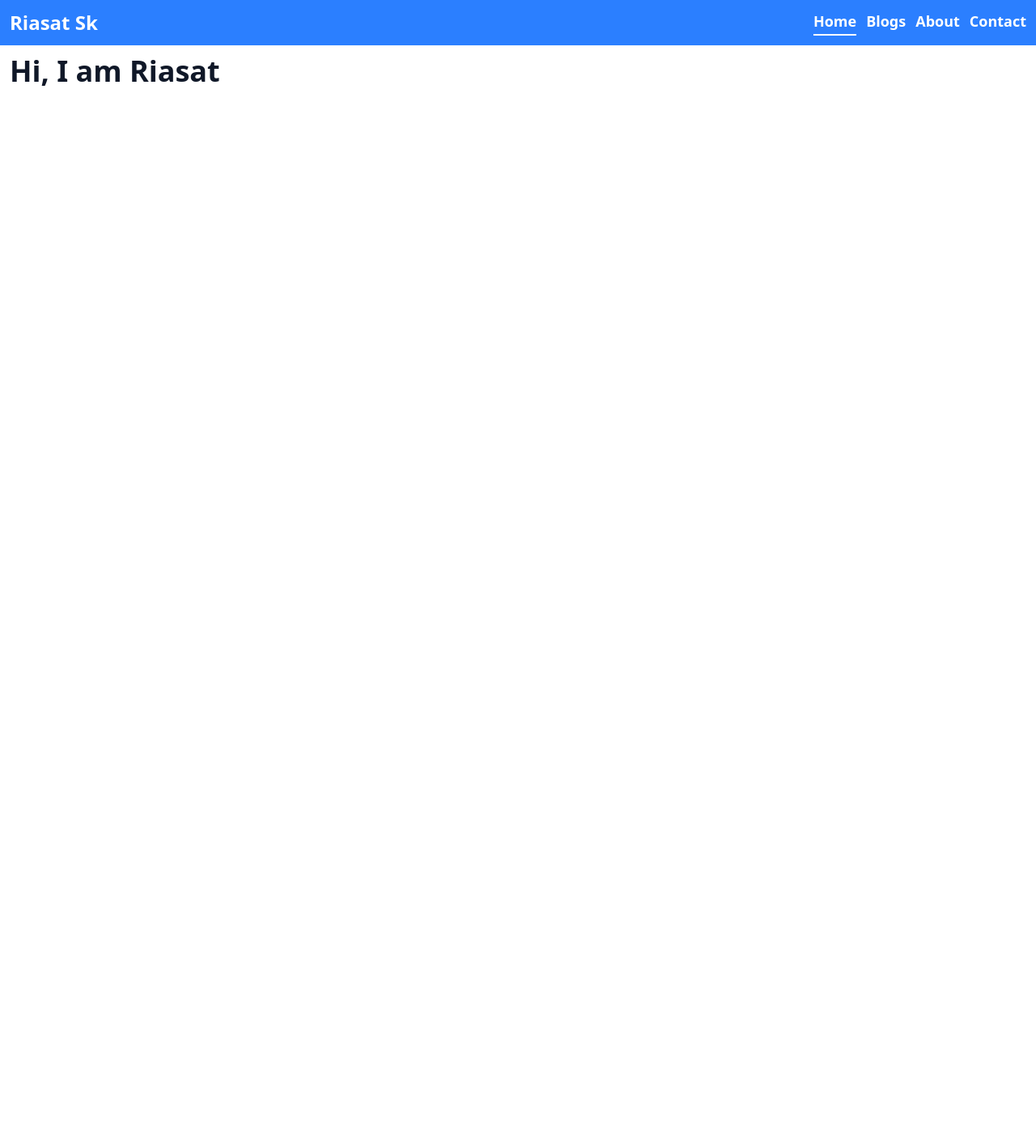
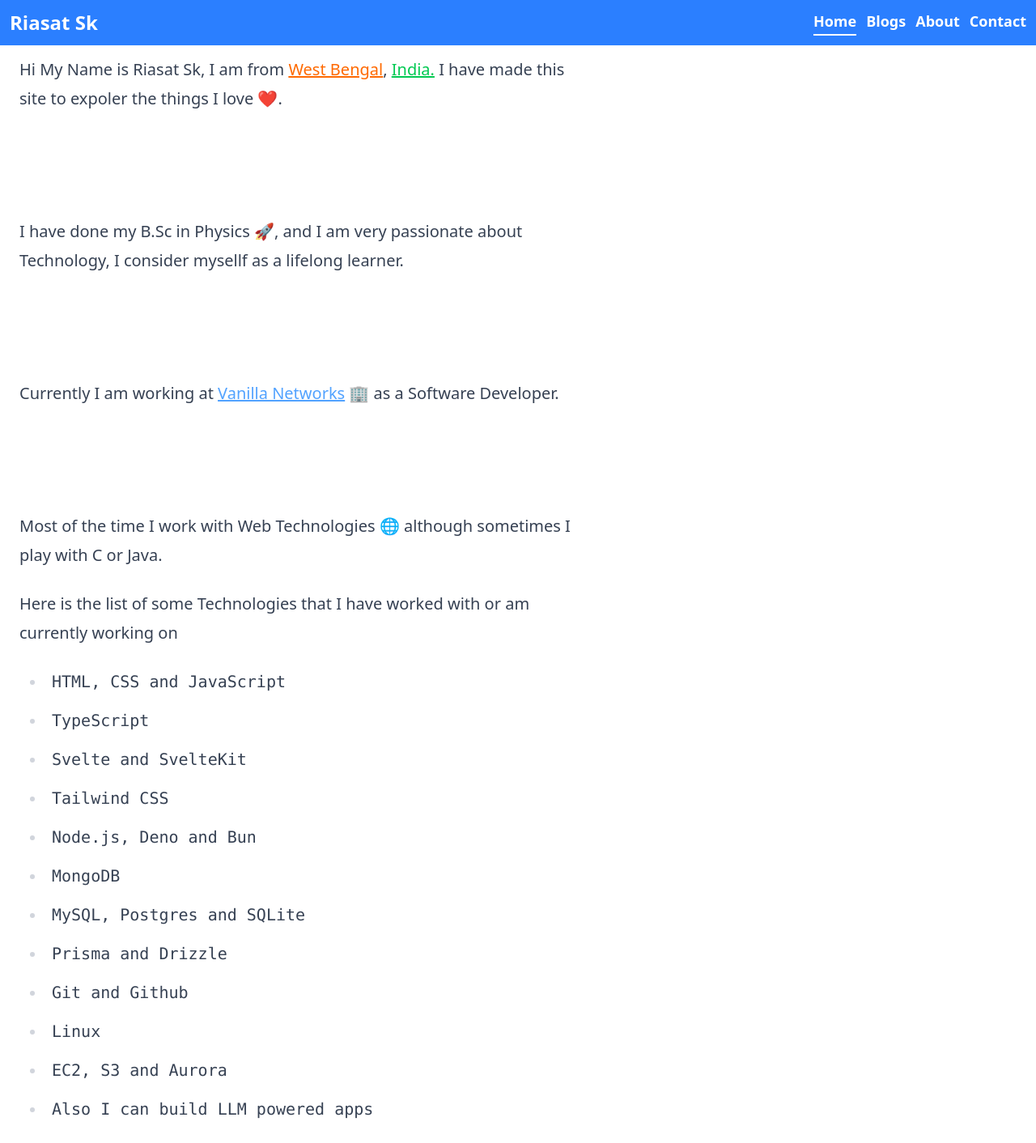
Before and after one commit to riasatsk/riasat.dev, a SvelteKit app: page / in a window 1280 px wide. Shown: the whole page at 81% size. Before the commit the page ends 800 px from the top, so only its background shows below. Built offline with nearby package versions, Linux system fonts and the light colour scheme.

Commit message:
modified:   src/routes/+layout.svelte 	modified:   src/routes/+page.svelte 	modified:   src/routes/about/+page.svelte

```diff
--- a/src/routes/+layout.svelte
+++ b/src/routes/+layout.svelte
@@ -5,13 +5,20 @@
 	let { children } = $props();
 </script>
 
-<nav class="bg-blue-500 p-3 md:flex md:justify-between text-white">
+<div class="flex flex-col">
+	<nav class="sticky top-0 flex-none bg-blue-500 p-3 text-white md:flex md:justify-between">
 		<h1 class="font-sans text-2xl font-bold"><a href="/">Riasat Sk</a></h1>
 		<ul class="flex gap-3 text-lg font-semibold">
 			<li class={page.url.pathname === '/' ? 'border-b-2' : ''}><a href="/">Home</a></li>
 			<li class={page.url.pathname === '/blogs' ? 'border-b-2' : ''}><a href="/blogs">Blogs</a></li>
 			<li class={page.url.pathname === '/about' ? 'border-b-2' : ''}><a href="/about">About</a></li>
-		<li class={page.url.pathname === '/contact' ? 'border-b-2' : ''}><a href="/contact">Contact</a></li>
+			<li class={page.url.pathname === '/contact' ? 'border-b-2' : ''}>
+				<a href="/contact">Contact</a>
+			</li>
 		</ul>
 	</nav>
+
+	<main class="flex-1">
 		{@render children()}
+	</main>
+</div>
--- a/src/routes/+page.svelte
+++ b/src/routes/+page.svelte
@@ -1,6 +1,41 @@
 <svelte:head>
     <title>Riasat's Web Page</title>
 </svelte:head>
-<main class="prose xl:prose-xl p-3">
-<h2 class="dark:text-white">Hi, I am Riasat</h2>
+<main class="prose xl:prose-xl p-3 dark:text-white md:px-6">
+	<p>
+		Hi My Name is Riasat Sk, I am from <a
+			class="text-orange-500"
+			href="https://en.wikipedia.org/wiki/West_Bengal">West Bengal</a
+		>, <a class="text-green-500" href="https://en.wikipedia.org/wiki/India">India.</a> I have made this
+		site to expoler the things I love ❤️.
+	</p>
+	<h2 class="text-white">Education</h2>
+	<p>
+		I have done my B.Sc in Physics 🚀, and I am very passionate about Technology, I consider mysellf
+		as a lifelong learner.
+	</p>
+	<h2 class="text-white">Work</h2>
+	<p>
+		Currently I am working at <a class="text-blue-400" href="https://vanillanetworks.co.in/"
+			>Vanilla Networks</a
+		> 🏢 as a Software Developer.
+	</p>
+
+	<h2 class="text-white">Programming</h2>
+	<p>Most of the time I work with Web Technologies 🌐 although sometimes I play with C or Java.</p>
+	<p>Here is the list of some Technologies that I have worked with or am currently working on</p>
+	<ul class="font-mono">
+		<li>HTML, CSS and JavaScript</li>
+		<li>TypeScript</li>
+		<li>Svelte and SvelteKit</li>
+		<li>Tailwind CSS</li>
+		<li>Node.js, Deno and Bun</li>
+		<li>MongoDB</li>
+		<li>MySQL, Postgres and SQLite</li>
+		<li>Prisma and Drizzle</li>
+		<li>Git and Github</li>
+		<li>Linux</li>
+		<li>EC2, S3 and Aurora</li>
+		<li>Also I can build LLM powered apps</li>
+	</ul>
 </main>
--- a/src/routes/about/+page.svelte
+++ b/src/routes/about/+page.svelte
@@ -1,5 +1,3 @@
 <svelte:head>
-    <title>
-        About Me | Riasat Sk
-    </title>
+	<title>About Me | Riasat Sk</title>
 </svelte:head>
```
Lines whose indentation alone changed are shown as unchanged.
